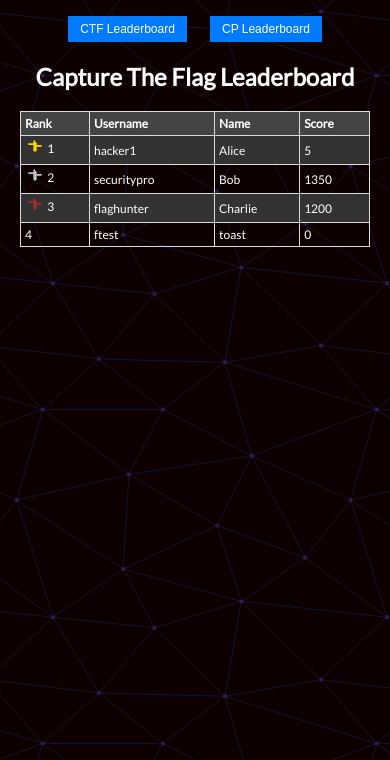
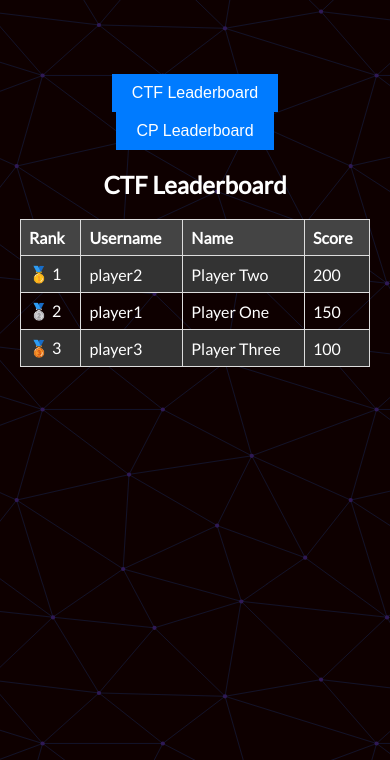
Before and after one commit to codeesi/leaderboard, a plain HTML site: page index.html in a window 390 px wide. Shown: the part 84-844 px from the top of the page. Drawn offline with nearby package versions, Linux system fonts and the light colour scheme.

Commit message:
Update index.html

```diff
--- a/index.html
+++ b/index.html
@@ -70,114 +70,56 @@
         }
         @media (max-width: 600px) {
             h1 {
-                font-size: 24px;
-                margin-bottom: 50px;
-            }
-            .button {
-                font-size: 14px;
-                padding: 8px 16px;
-            }
-            th, td {
-                padding: 6px;
-                font-size: 14px;
-            }
-        }
-        @media (max-width: 400px) {
-            h1 {
-                font-size: 20px;
-                margin-bottom: 40px;
-            }
-            .button {
-                font-size: 12px;
-                padding: 6px 12px;
-            }
-            th, td {
-                padding: 4px;
-                font-size: 12px;
+                font-size: 24px; /* Responsive font size */
             }
         }
     </style>
 </head>
 <body>
     <h1>ESI Hall Of Fame</h1>
-
     <div class="button-container">
-        <button class="button" id="ctf-button">CTF Leaderboard</button>
-        <button class="button" id="cp-button">CP Leaderboard</button>
+        <button id="ctf-button" class="button">CTF Leaderboard</button>
+        <button id="cp-button" class="button">CP Leaderboard</button>
     </div>
 
     <div id="ctf-section" class="leaderboard">
-        <h2>Capture The Flag Leaderboard</h2>
+        <h2>CTF Leaderboard</h2>
         <table id="ctf-leaderboard">
             <tr>
                 <th>Rank</th>
                 <th>Username</th>
-                <th>Name</th> <!-- New Name column -->
+                <th>Name</th>
                 <th>Score</th>
             </tr>
         </table>
     </div>
 
     <div id="cp-section" class="leaderboard hidden">
-        <h2>Competitive Programming Leaderboard</h2>
+        <h2>CP Leaderboard</h2>
         <table id="cp-leaderboard">
             <tr>
                 <th>Rank</th>
                 <th>Username</th>
-                <th>Name</th> <!-- New Name column -->
+                <th>Name</th>
                 <th>Score</th>
             </tr>
         </table>
     </div>
 
     <script>
-        // Simulated JSON data (replace this with actual JSON fetching)
+        // Simulated leaderboard data (replace with your actual data)
         const leaderboardData = {
-            "ctf": [
-                {"username": "hacker1", "name": "Alice", "score": 5},
-                {"username": "securitypro", "name": "Bob", "score": 1350},
-                {"username": "flaghunter", "name": "Charlie", "score": 1200},
-                {"username": "ftest", "name": "toast", "score": 0}
+            ctf: [
+                { username: 'player1', name: 'Player One', score: 150 },
+                { username: 'player2', name: 'Player Two', score: 200 },
+                { username: 'player3', name: 'Player Three', score: 100 }
             ],
-            "cp": [
-                {"username": "coder123", "name": "David", "score": 2000},
-                {"username": "algoguru", "name": "Eve", "score": 1950},
-                {"username": "problemsolver", "name": "Frank", "score": 1800}
+            cp: [
+                { username: 'playerA', name: 'Player A', score: 250 },
+                { username: 'playerB', name: 'Player B', score: 300 },
+                { username: 'playerC', name: 'Player C', score: 150 }
             ]
         };
-
-        function getTrophyIcon(rank) {
-            switch (rank) {
-                case 0: // 1st place
-                    return `<svg class="trophy" xmlns="http://www.w3.org/2000/svg" viewBox="0 0 24 24" fill="gold"><path d="M12 2c1.1 0 2 .9 2 2v2h6v2h-6v4c0 1.1-.9 2-2 2s-2-.9-2-2V6H4V4h6V2c0-1.1.9-2 2-2z"/></svg>`;
-                case 1: // 2nd place
-                    return `<svg class="trophy" xmlns="http://www.w3.org/2000/svg" viewBox="0 0 24 24" fill="silver"><path d="M12 2c1.1 0 2 .9 2 2v2h6v2h-6v4c0 1.1-.9 2-2 2s-2-.9-2-2V6H4V4h6V2c0-1.1.9-2 2-2z"/></svg>`;
-                case 2: // 3rd place
-                    return `<svg class="trophy" xmlns="http://www.w3.org/2000/svg" viewBox="0 0 24 24" fill="brown"><path d="M12 2c1.1 0 2 .9 2 2v2h6v2h-6v4c0 1.1-.9 2-2 2s-2-.9-2-2V6H4V4h6V2c0-1.1.9-2 2-2z"/></svg>`;
-                default:
-                    return ''; // No trophy for other ranks
-            }
-        }
-
-        function updateLeaderboard(leaderboardId, data) {
-            const table = document.getElementById(leaderboardId);
-            table.innerHTML = `<tr>
-                <th>Rank</th>
-                <th>Username</th>
-                <th>Name</th>
-                <th>Score</th>
-            </tr>`;
-            data.forEach((entry, index) => {
-                const rank = index + 1;
-                const trophyIcon = getTrophyIcon(index);
-                const row = document.createElement('tr');
-                row.innerHTML = `<td>${trophyIcon} ${rank}</td>
-                                 <td>${entry.username}</td>
-                                 <td>${entry.name}</td>
-                                 <td>${entry.score}</td>`;
-                table.appendChild(row);
-            });
-        }
 
         $(document).ready(function() {
             // Function to update leaderboard
@@ -193,6 +135,8 @@
 
                 // Check if data is an array and not empty
                 if (Array.isArray(data) && data.length > 0) {
+                    // Sort data by score in descending order
+                    data.sort((a, b) => b.score - a.score);
                     data.forEach((entry, index) => {
                         const rank = index + 1;
                         const trophyIcon = getTrophyIcon(index);
@@ -211,6 +155,14 @@
                 }
             }
 
+            // Function to get trophy icon based on rank
+            function getTrophyIcon(rank) {
+                if (rank === 0) return "🥇"; // Gold for 1st place
+                if (rank === 1) return "🥈"; // Silver for 2nd place
+                if (rank === 2) return "🥉"; // Bronze for 3rd place
+                return ""; // No trophy for others
+            }
+
             // Initial setup to update leaderboards
             updateLeaderboard('ctf-leaderboard', leaderboardData.ctf);
             updateLeaderboard('cp-leaderboard', leaderboardData.cp);
@@ -227,7 +179,6 @@
                 updateLeaderboard('cp-leaderboard', leaderboardData.cp);
             });
         });
-
     </script>
 </body>
 </html>
```
